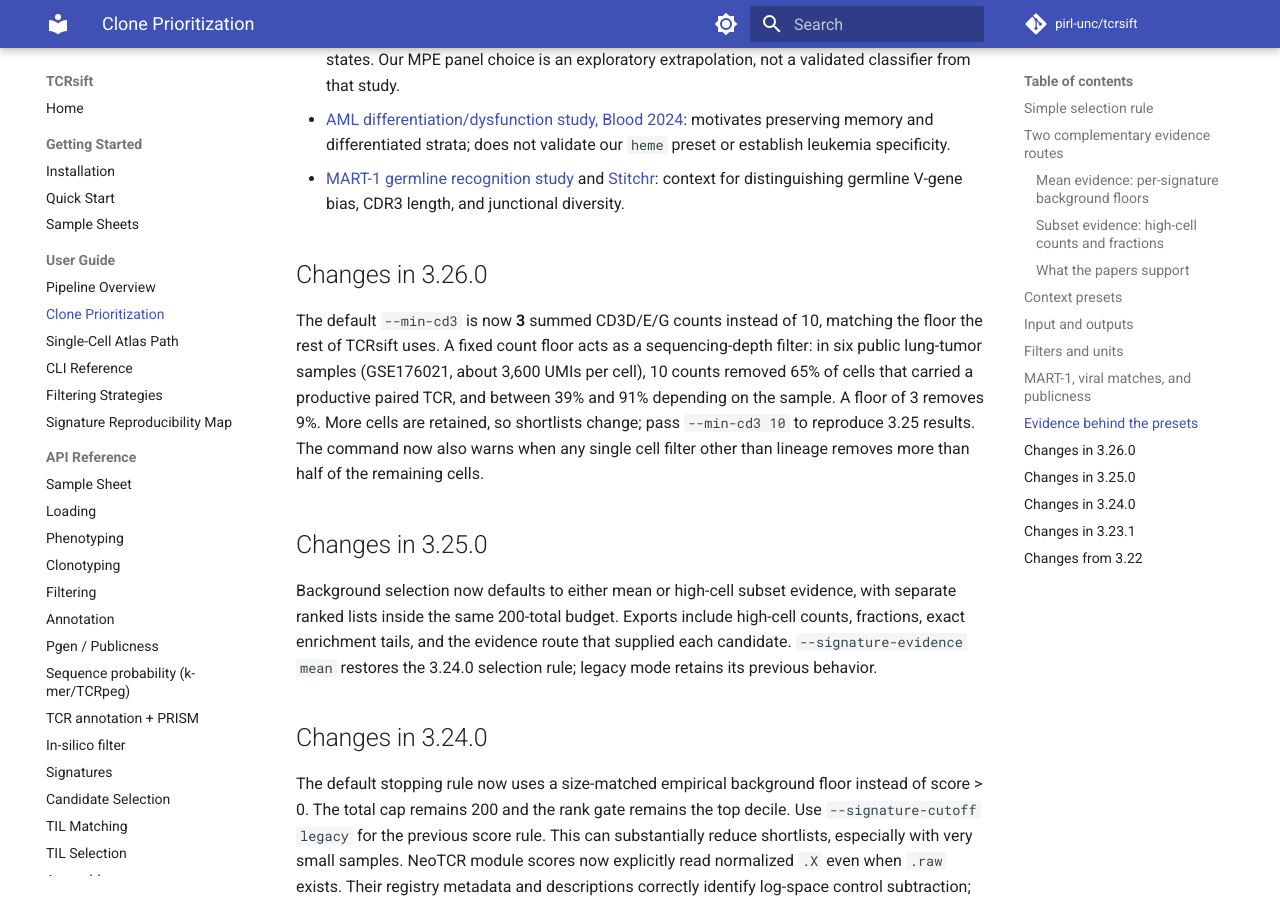
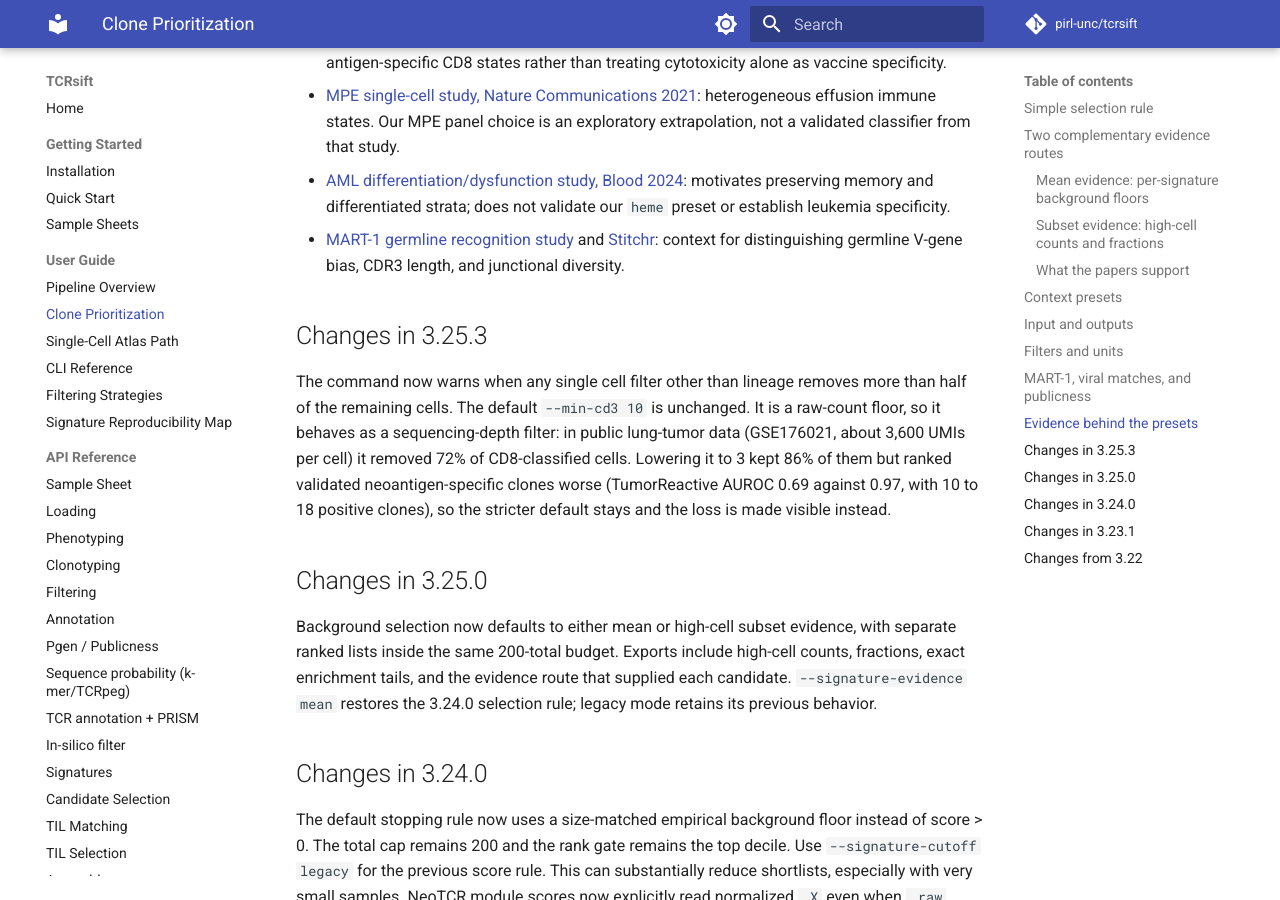
Before and after one commit to pirl-unc/tcrsift, an MkDocs documentation site: the page built from docs/user-guide/til-signatures.md, in a window 1280 px wide and 900 px high, scrolled down 9769 px. Built offline with MkDocs 1.6.1 and Material for MkDocs 9.7.7, drawn with Linux system fonts in a browser that asks for light colours; comment, search, counter and statistics services are not loaded; some of the changed text lies outside the part shown.

Commit message:
Keep the CD3 floor at 10; only warn when a gate removes most cells
The expanded public benchmark compared --min-cd3 0, 3 and 10 on 33 lung tumor
samples (GSE176021). The floor of 10 removes 72% of CD8-classified cells, but
ranks validated neoantigen-specific clones far better than 3 or 0
(TumorReactive AUROC 0.97 against 0.69 and 0.70; 5 of 10 neoantigen clones
shortlisted against 1 of 18 and 2 of 18). The evidence is small but points
away from lowering the default, so this change no longer does that.

What remains: filter_cells warns when any single filter other than lineage
removes more than half of the remaining cells, and the guide explains that
the floor is depth-dependent. No shortlist changes; version is 3.25.3.

Claude-Session: https://claude.ai/code/session_01JHJhwfJQkCRv3zBqAfdQkS

```diff
--- a/docs/user-guide/til-signatures.md
+++ b/docs/user-guide/til-signatures.md
@@ -332,7 +332,7 @@ are cohort-relative; the shortlist is for experimental review.
 | `--min-counts`, `--max-counts` | 500–100,000 total GEX UMI counts per cell, not sequencing reads. |
 | `--min-mito-pct`, `--max-mito-pct` | 0–8% mitochondrial counts; no mitochondrial floor by default. |
 | `--min-vdj-umis`, `--min-vdj-reads` | At least 2 UMIs in each primary alpha/beta chain; read gate disabled (0). |
-| `--min-cd3` | At least 3 summed CD3D/E/G raw GEX counts per cell; 0 disables. A raw-count floor scales with sequencing depth, so check `cell_filters` in `prioritization.json`. |
+| `--min-cd3` | At least 10 summed CD3D/E/G raw GEX counts per cell; 0 disables. A raw-count floor scales with sequencing depth and can remove most cells of a shallow library; the command warns when it does. |
 | `--min-expression GENE=VALUE`, `--max-expression GENE=VALUE` | Optional per-cell log1p(CP10K) thresholds. Repeat for AND conditions. Missing genes are errors. |
 | `--include-v-gene`, `--exclude-v-gene` | Optional exact V calls in either chain, ignoring allele suffix and case. Repeat for multiple genes. |
 | `--include-j-gene`, `--exclude-j-gene` | Corresponding J-gene gates. Inclusion requires at least one listed gene; exclusion rejects any listed gene. Missing calls fail active gene filters. |
@@ -402,16 +402,16 @@ publicness exclusions remain opt-in.
   and [Stitchr](https://pmc.ncbi.nlm.nih.gov/articles/PMC9262623/): context for
   distinguishing germline V-gene bias, CDR3 length, and junctional diversity.
 
-## Changes in 3.26.0
+## Changes in 3.25.3
 
-The default `--min-cd3` is now **3** summed CD3D/E/G counts instead of 10,
-matching the floor the rest of TCRsift uses. A fixed count floor acts as a
-sequencing-depth filter: in six public lung-tumor samples (GSE176021, about
-3,600 UMIs per cell), 10 counts removed 65% of cells that carried a productive
-paired TCR, and between 39% and 91% depending on the sample. A floor of 3
-removes 9%. More cells are retained, so shortlists change; pass `--min-cd3 10`
-to reproduce 3.25 results. The command now also warns when any single cell
-filter other than lineage removes more than half of the remaining cells.
+The command now warns when any single cell filter other than lineage removes
+more than half of the remaining cells. The default `--min-cd3 10` is unchanged.
+It is a raw-count floor, so it behaves as a sequencing-depth filter: in public
+lung-tumor data (GSE176021, about 3,600 UMIs per cell) it removed 72% of
+CD8-classified cells. Lowering it to 3 kept 86% of them but ranked validated
+neoantigen-specific clones worse (TumorReactive AUROC 0.69 against 0.97, with
+10 to 18 positive clones), so the stricter default stays and the loss is made
+visible instead.
 
 ## Changes in 3.25.0
 
--- a/tcrsift/version.py
+++ b/tcrsift/version.py
@@ -10,7 +10,7 @@
 # See the License for the specific language governing permissions and
 # limitations under the License.
 
-__version__ = "3.26.0"
+__version__ = "3.25.3"
 
 version_string = f"v{__version__}"
 
```
Also changed, not shown: 2 other files.
